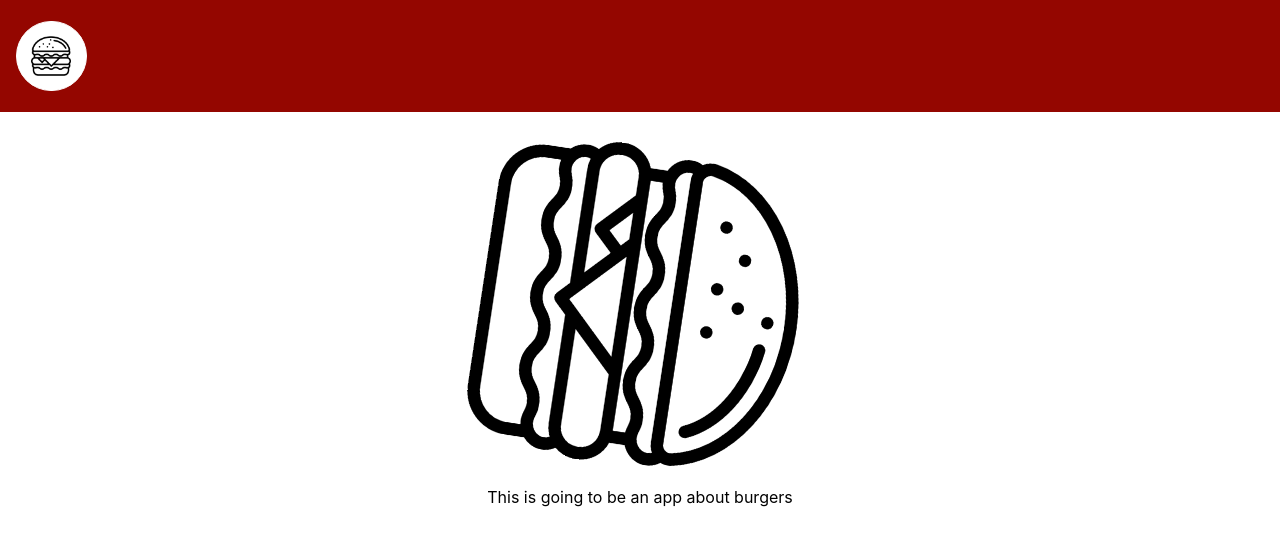
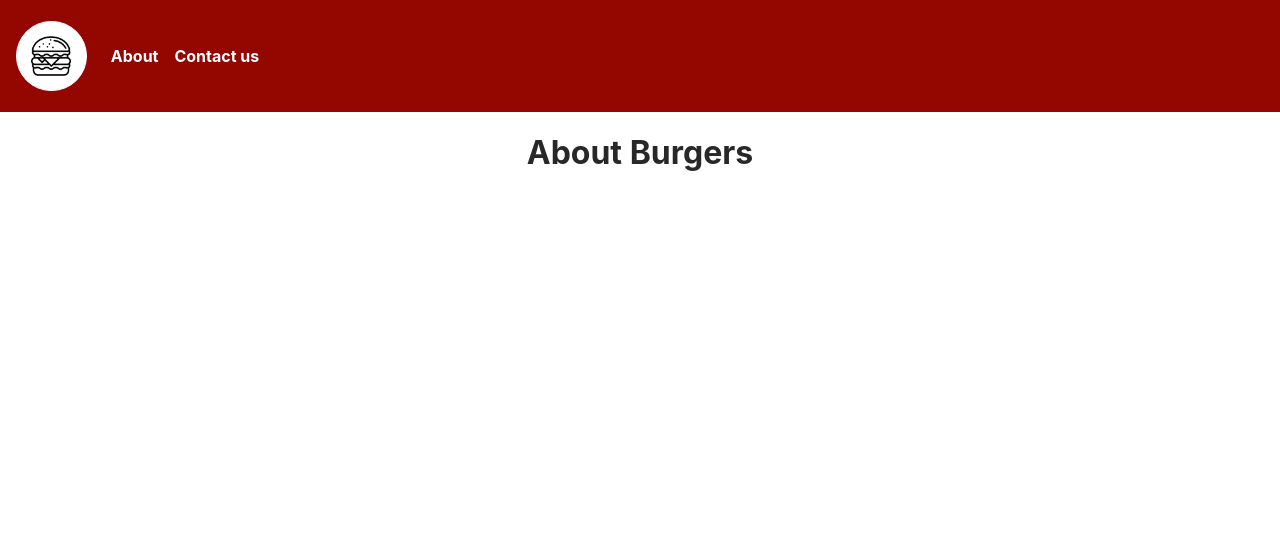
Before and after one commit to elcarp/bangkok-burger-list, a React (Create React App) app: page /about in a window 1280 px wide. Shown: the top 546 px of the page. Built offline with nearby package versions, Linux system fonts and the light colour scheme.

Commit message:
finalize routing

```diff
--- a/src/layouts/main.tsx
+++ b/src/layouts/main.tsx
@@ -9,7 +9,7 @@
 		<>
 			<div className='App'>
 				<Switch>
-					<Route path='/transfer-app/transactions'>
+					<Route path='/about'>
 						<About />
 					</Route>
 					<Route path='/contact'>
--- a/src/layouts/nav.tsx
+++ b/src/layouts/nav.tsx
@@ -11,10 +11,10 @@
 						<img src={Burger}/>
 					</li>
 					<li>
-						{/* <Link to='/transfer-app/quote'>Quote</Link> */}
+						<Link to='/about'>About</Link>
 					</li>
 					<li>
-						{/* <Link to='/transfer-app/transactions'>Transactions</Link> */}
+						<Link to='/contact'>Contact us</Link>
 					</li>
 				</ul>
 			</nav>
--- a/src/pages/about/index.tsx
+++ b/src/pages/about/index.tsx
@@ -1,5 +1,4 @@
 import React, { FunctionComponent } from 'react'
-import { Link } from 'react-router-dom'
 
 const About: FunctionComponent = () => {
 	return (
```
